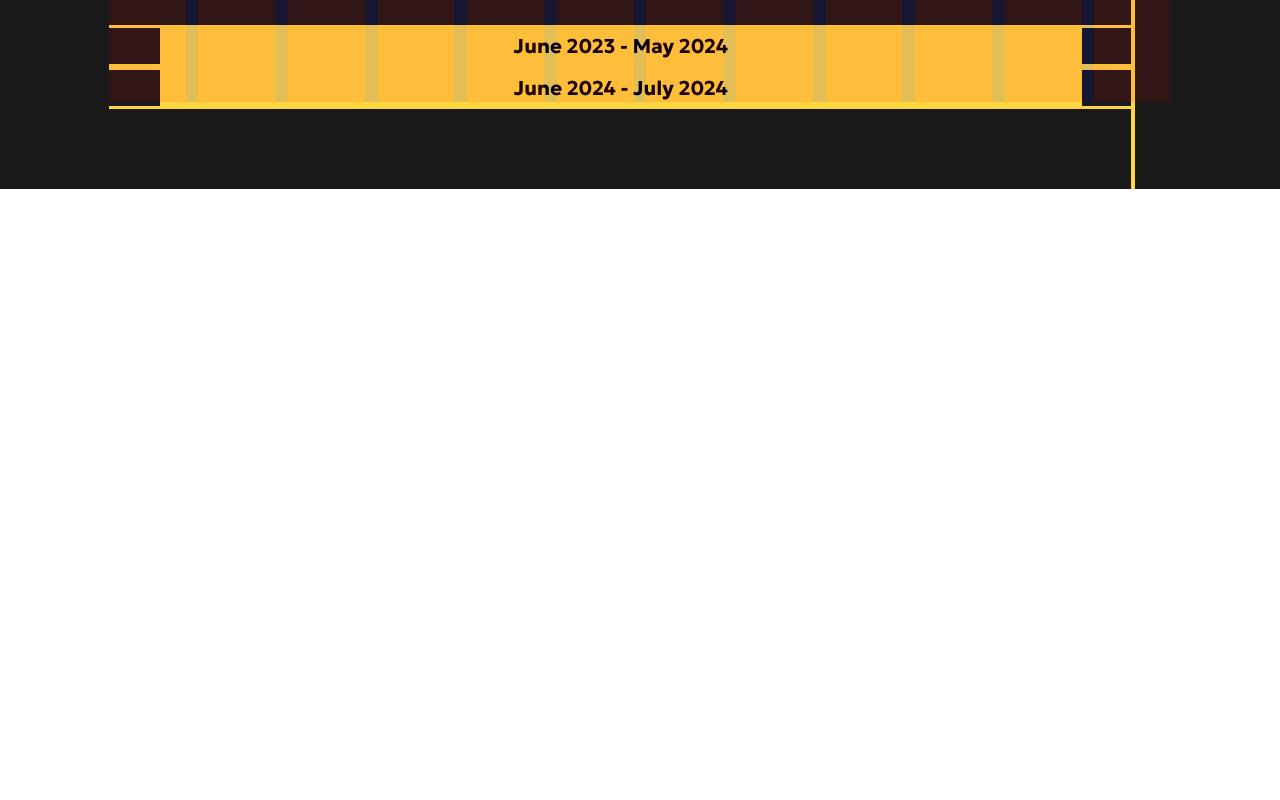
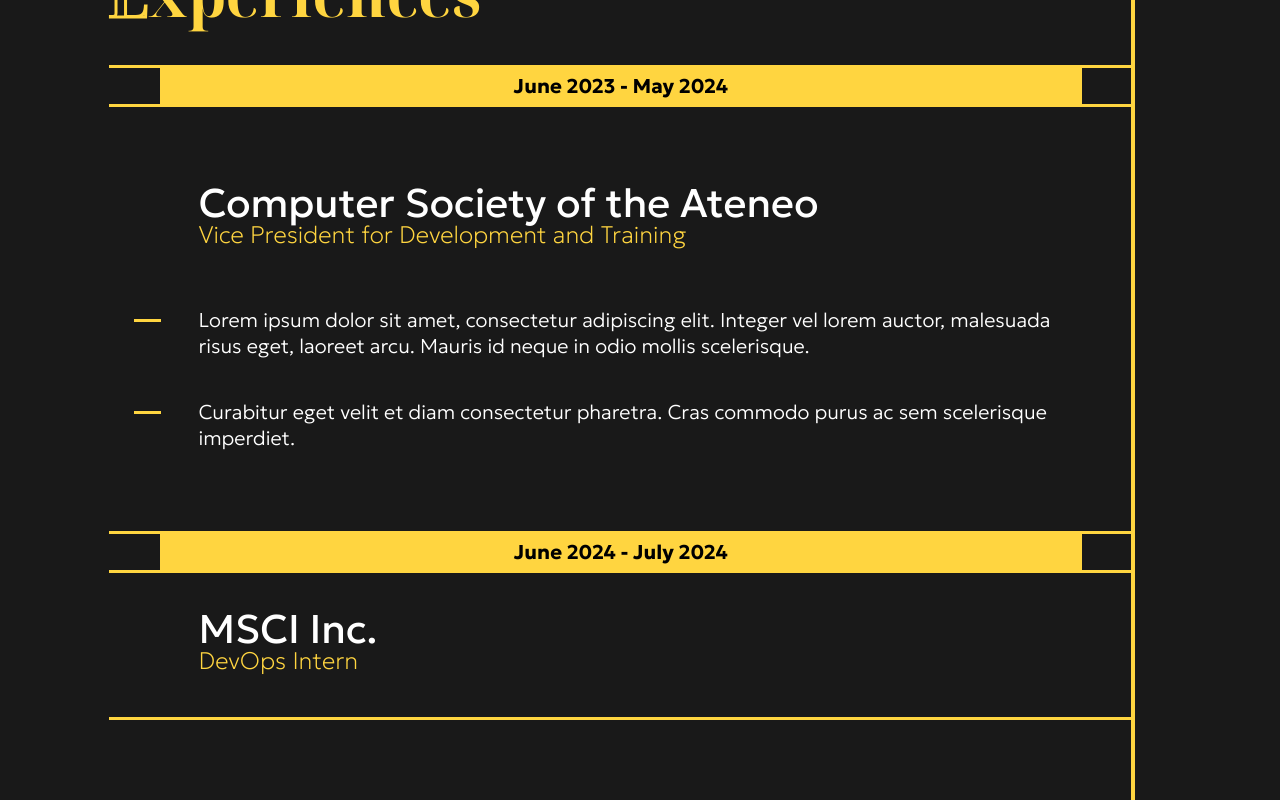
Before and after one commit to Alvallesteros/Alvallesteros, a React (Create React App) app: page / in a window 1280 px wide. Shown: the part 1698-2498 px from the top of the page. Before the commit the page ends 1887 px from the top, so only its background shows below. Built offline with nearby package versions, Linux system fonts and the light colour scheme.

Commit message:
finished experiences

```diff
--- a/src/components/experiences.js
+++ b/src/components/experiences.js
@@ -14,6 +14,42 @@
     );
 }
 
+const OpenPosition = ({
+    organization, position, responsibilities
+}) => {
+    return (
+        <div className={styles.expContainer}>
+            <div className={styles.titleContainer} style={{marginTop: "5vh"}}>
+                <span className={styles.org}>{ organization }</span>
+                <span className={styles.pos}>{ position }</span>
+            </div>
+            <div className={styles.respContainer}>
+                {responsibilities.map((item, index) => (
+                    <div key={index} className={styles.respItem}>
+                        <div className={styles.bulletContainer}>
+                            <div className={styles.line}></div>
+                        </div>
+                        <span>{item}</span>
+                    </div>
+                ))}
+            </div>
+        </div>
+    );
+}
+
+const ClosePosition = ({
+    organization, position
+}) => {
+    return (
+        <div className={styles.expContainer}>
+            <div className={styles.titleContainer} style={{marginBottom: "0"}}>
+                <span className={styles.org}>{ organization }</span>
+                <span className={styles.pos}>{ position }</span>
+            </div>
+        </div>
+    );
+}
+
 
 function Experiences() {
     return (
@@ -22,7 +58,20 @@
                 <span>E</span>xperiences
             </div>
             <ExpDate date={'June 2023 - May 2024'} />
+            <OpenPosition
+                organization={"Computer Society of the Ateneo"}
+                position={"Vice President for Development and Training"}
+                responsibilities={[
+                    "Lorem ipsum dolor sit amet, consectetur adipiscing elit. Integer vel lorem auctor, malesuada risus eget, laoreet arcu. Mauris id neque in odio mollis scelerisque.",
+                    "Curabitur eget velit et diam consectetur pharetra. Cras commodo purus ac sem scelerisque imperdiet."
+                ]}
+            />
             <ExpDate date={'June 2024 - July 2024'} />
+            <ClosePosition
+                organization={"MSCI Inc."}
+                position={"DevOps Intern"}
+            />
+            <div className={styles.hlines} style={{width: "80vw"}}></div>
             <div className={common.lefthandContainer}>
                 <div className={common.line}></div>
             </div>
--- a/src/components/skills.js
+++ b/src/components/skills.js
@@ -9,7 +9,7 @@
             <div className={common.titleText}
                 style={{
                     textAlign: "center",
-                    margin: "2vh 0 0 0"
+                    margin: "5vh 0 2vh 0"
                 }}>
                 <span>S</span>kills
             </div>
--- a/src/styles/experiences.module.css
+++ b/src/styles/experiences.module.css
@@ -30,3 +30,68 @@
     width: 90%;
     text-align: center;
 }
+
+.expContainer {
+    margin: 5vh 0 5vh 0;
+    display: flex;
+    flex-direction: column;
+    justify-content: center;
+}
+
+.titleContainer {
+    display: flex;
+    flex-direction: column;
+    margin: 0 2vh 2vh 7vw;
+    font-family: var(--text-font);
+    line-height: 2em;
+    width: 69vw;
+}
+
+.org {
+    font-size: 2.5em;
+    color: white;
+}
+
+.pos {
+    font-size: 1.5em;
+    color: var(--yellow);
+    font-weight: 100;
+}
+
+.respContainer {
+    display: flex;
+    flex-direction: column;
+    width: 76vw;
+    margin: 0 0 5vh 0;
+    color: white;
+    font-family: var(--text-font);
+
+}
+
+.respItem {
+    display: flex;
+    margin: 5vh 0 0 0;
+    height: auto;
+    position: relative;
+}
+
+.bulletContainer {
+    width: 6vw;
+    height: 100%;
+    position: absolute;
+    display: flex;
+    justify-content: center;
+}
+
+.respItem span {
+    margin-left: 7vw;
+    font-size: 1.25em;
+    font-weight: 200;
+}
+
+.line {
+    border-bottom: 3px solid var(--yellow);
+    width: 35%;
+    margin-bottom: auto;
+    margin-top: 0.75em;
+}
--- a/src/styles/grid.module.css
+++ b/src/styles/grid.module.css
@@ -1,5 +1,5 @@
 .container {
-    opacity: 0.1;
+    opacity: 0;
     margin: 0;
     height: 225vh;
     width: 100vw;
```
